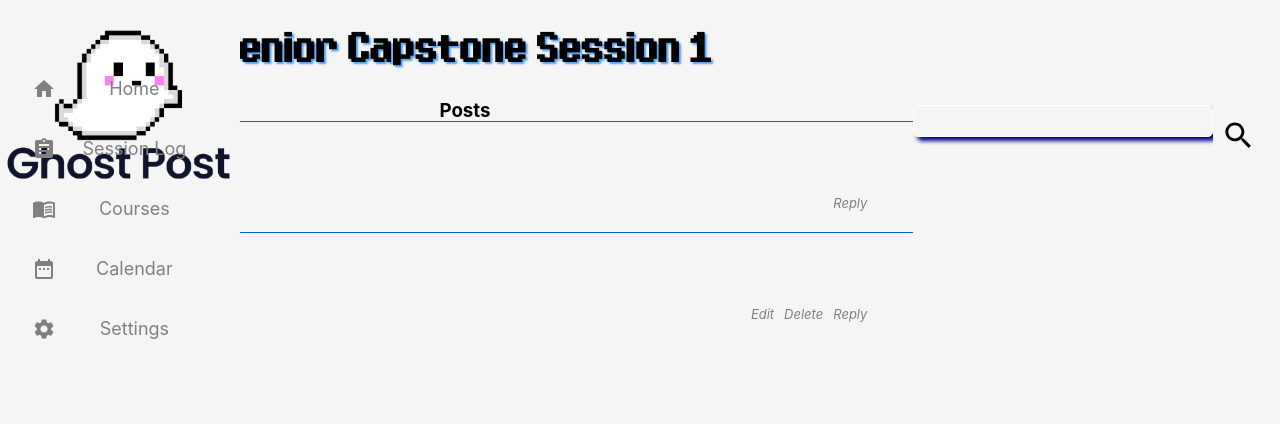
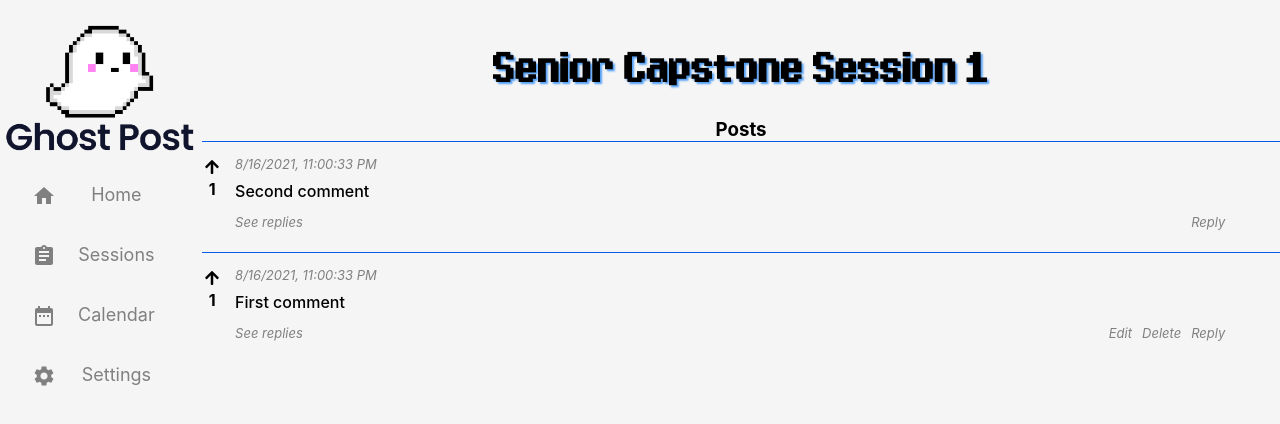
Before and after one commit to marideguia/ghost-post, a React (Create React App) app in the folder client/: page /Archposts in a window 1280 px wide. Shown: the top 424 px of the page. Built offline with nearby package versions, Linux system fonts and the light colour scheme.

Commit message:
update styles for web

```diff
--- a/client/src/components/ArchPosts.js
+++ b/client/src/components/ArchPosts.js
@@ -10,7 +10,7 @@ import {
 import Post from "./Post.js"
 import Header from "./Header.js"
 import Sidebar from "./Sidebar.js"
-import SearchBar from "./SearchBar.js"
+// import SearchBar from "./SearchBar.js"
 
 
 const Posts = ({currentUserID}) => {
@@ -119,7 +119,13 @@ const Posts = ({currentUserID}) => {
           <div className="a-posts-container">
             {/* Form to submit posts */}
 
-            {rootPosts.map( (rootPost) => (
+            {!posts ?
+              <div className="no-posts">
+                {console.log("nope")}
+                No posts yet.
+              </div>
+            :
+              rootPosts.map( (rootPost) => (
               // <div key={rootPost.PostID}>{rootPost.Text}</div>
               <Post
                 key={rootPost.PostID}
@@ -149,7 +155,7 @@ const Posts = ({currentUserID}) => {
         {/* posts */}
       </div>
       {/* p-container */}
-      <SearchBar />
+      {/* <SearchBar /> */}
     </div>
     // column-container
   )
--- a/client/src/components/Home.css
+++ b/client/src/components/Home.css
@@ -1,12 +1,9 @@
 .column-cont {
     display:flex;
     justify-content:center;
-    /* align-items: center; */
     height: 100vh;
     width: 100%;
     background-color: whitesmoke;
-    justify-content:space-between;
-    flex-shrink: 0;
 }
 
 h2 {
@@ -20,7 +17,8 @@ h2 {
     align-items: center;
     width:100%;
     height: 100%;
-    /* float:right; */
+    margin: 0 10px 0 10px;
+    /* background-color: green; */
 }
 
 .recents-items{
@@ -96,9 +94,7 @@ h2 {
   display:flex;
   align-items:center;
   width: 80%;
-  /* height: 100%; */
   gap: 1.5%;
-  /* background-color: yellow; */
 }
 
 .h-cj-cont button {
@@ -122,12 +118,14 @@ h2 {
 }
 
 .left-img {
-  max-width: 100%;
+  min-width: 100%;
+  min-height: 100%;
   object-fit: cover;
 }
 
 .left2-img{
-  max-width: 100%;
+  min-width: 100%;
+  min-height: 100%;
   object-fit: cover;
 }
 
--- a/client/src/components/Home.js
+++ b/client/src/components/Home.js
@@ -4,9 +4,9 @@ import SearchBar from "./SearchBar"
 import { useState, useEffect } from "react";
 import SideBar from './Sidebar'
 import "./Home.css"
-import Carousel from './Carousel'
+// import Carousel from './Carousel'
 import Header from './Header'
-import Course from './Course';
+// import Course from './Course';
 // https://create.vista.com/unlimited/stock-photos/219684892/stock-photo-african-american-lecturer-talking-audience/
 import Image1 from './stock-photo-african-american-lecturer-talking-audience.jpg'
 import Image2 from './william-moreland-unsplash.jpg'
@@ -15,6 +15,7 @@ import {
   getSessions as getSessionsApi,
 } from "../api.js"
 import SessionSquare from './SessionSquare';
+import {isMobile} from 'react-device-detect';
 
 const Home = ( {currentUserID} ) => {
   // const [userCourses, setUserCourses] = useState([]);
@@ -38,8 +39,6 @@ const Home = ( {currentUserID} ) => {
 
   const userID = String(currentUserID)
   let yourIndex = 0
-
-  const yourSessions = userSessions
 
   return (
     <div className="column-cont">
@@ -94,9 +93,9 @@ const Home = ( {currentUserID} ) => {
               ))}
             </div> */}
 
-            { !yourSessions ?
+            { userSessions ?
               <div className="sq-list">
-                { yourSessions.map( (yourSession) => (
+                { userSessions.map( (yourSession) => (
                   <SessionSquare
                     index={yourIndex+=1}
                     key={yourSession.SessionID}
--- a/client/src/components/PostForm.js
+++ b/client/src/components/PostForm.js
@@ -1,5 +1,6 @@
 import {useState, useRef} from 'react'
 import React from 'react'
+
 
 // Form to submit posts
 const PostForm = ({
--- a/client/src/components/Posts.js
+++ b/client/src/components/Posts.js
@@ -12,12 +12,10 @@ import Post from "./Post.js"
 import PostForm from "./PostForm.js"
 import Header from "./Header.js"
 import Sidebar from "./Sidebar.js"
-// import PSearch from "./PSearch.js"
 import { useStore } from '../store/Store';
 import {useParams} from "react-router-dom";
 import axios from "axios";
-
-import SearchBar from "./SearchBar"
+// import SearchBar from "./SearchBar"
 
 const Posts = ({currentUserID}) => {
   let { id } = useParams();
@@ -34,6 +32,7 @@ const Posts = ({currentUserID}) => {
   const rootPosts = posts.filter( (post) => post.ParentID === null)
     .sort( (a,b) => a.Upvotes.length - b.Upvotes.length)
     .reverse()
+
 
   // Get replies, sort by upvotes in descending order
   const getReplies = (postID) => {
@@ -177,7 +176,12 @@ const Posts = ({currentUserID}) => {
           <div className="posts-container">
             {/* Form to submit posts */}
 
-            {rootPosts.map( (rootPost) => (
+            { !posts ?
+              <div className="no-posts">
+                <p>No posts yet.</p>
+              </div>
+              :
+              rootPosts.map( (rootPost) => (
               // <div key={rootPost.PostID}>{rootPost.Text}</div>
               <Post
                 key={rootPost.PostID}
@@ -193,7 +197,8 @@ const Posts = ({currentUserID}) => {
                 removeUpvote={removeUpvote}
                 arch={false}
               />
-            ))}
+              ))
+            }
           </div> {/* posts-container */}
           <div className="posts-form">
             <div className="posts-form-title">
@@ -209,7 +214,7 @@ const Posts = ({currentUserID}) => {
 
       </div>
       {/* p-container */}
-      <SearchBar />
+      {/* <SearchBar /> */}
 
     </div>
     // column-container
--- a/client/src/components/SearchBar.css
+++ b/client/src/components/SearchBar.css
@@ -56,12 +56,9 @@ input:focus {
 .dataItem p {
   margin-left: 10px;
 }
+
 a {
   text-decoration: none;
-}
-
-a:hover {
-  background-color: lightgrey;
 }
 
 #clearBtn {
--- a/client/src/components/Sessions.js
+++ b/client/src/components/Sessions.js
@@ -113,7 +113,7 @@ const Sessions = () => {
         </div>
       </div>
 
-      {/* <SearchBar /> */}
+      <SearchBar />
 
     </div>
   )
--- a/client/src/components/Sidebar.css
+++ b/client/src/components/Sidebar.css
@@ -19,7 +19,7 @@
   height: 100vh;
   display:flex;
   justify-content: center;
-  position: fixed;
+  /* position: fixed; */
   top: 0;
   left: -100%;
   transition: 850ms;
@@ -76,6 +76,15 @@
   align-items: center;
 }
 
-span{
-  margin-left: 16px;
+li{
+  width: 100%;
+  /* background-color: green; */
+  display: inline-block;
+  max-width:100%; /* limit width */
+  /* word-break:break-all; wrap extended text */
+  /* border:1px solid red */
 }
+
+span {
+  display: inline-block;
+}
--- a/client/src/components/SidebarData.js
+++ b/client/src/components/SidebarData.js
@@ -19,17 +19,17 @@ export const SidebarData = [
     clssname: 'nav-text'
   },
   {
-    title: "Session Log",
+    title: "Sessions",
     icon: <AssignmentIcon />,
     link: "../ArchPosts",
     clssname: 'nav-text'
   },
-  {
-    title: "Courses",
-    icon: <MenuBookIcon />,
-    link: "../Posts",
-    clssname: 'nav-text'
-  },
+  // {
+  //   title: "Courses",
+  //   icon: <MenuBookIcon />,
+  //   link: "../Posts",
+  //   clssname: 'nav-text'
+  // },
   {
     title: "Calendar",
     icon: <DateRangeIcon />,
--- a/client/src/index.css
+++ b/client/src/index.css
@@ -1,4 +1,4 @@
-html{
+html {
   height: 100%;
 }
 
@@ -30,7 +30,6 @@ code {
   background-repeat: no-repeat;
   display: flex;
   color:black;
-
 }
 
 /* HEADER.JS STYLES */
@@ -47,41 +46,41 @@ code {
 
 .page-title {
   text-shadow: 2px 2px 2px #519ef5;
-
-  /* color:white; */
 }
 
 .bell {
   margin: auto 15px;
-  /* color: white; */
 }
 
 /* POSTS.JS STYLES */
 .p-column-container {
   height: 100vh;
+  width: 100%;
   display:flex;
   justify-content: center;
   background-color: whitesmoke;
-
 }
 
 .p-container {
-  /* left: 240px; */
-  display:flex;
+  display: flex;
   flex-direction: column;
-  width: 70%;
+  justify-content:center;
+  align-items: center;
+  width:100%;
   height: 100%;
+  /* background-color: green; */
 }
 
 .archp-container {
   display: flex;
   flex-direction: column;
-  width: 70%;
+  justify-content:center;
+  align-items: center;
+  width: 100%;
   height: 100%;
 }
 
 .posts-title {
-  /* color: white; */
   color: black;
   text-align: center;
 }
@@ -89,15 +88,31 @@ code {
 .posts {
   display: flex;
   flex-direction: column;
+  align-items:center;
+  width: 100%;
+  /* gap: 1.5%; */
 }
 
 .posts-container {
   overflow-y: scroll;
   height: 65vh;
+  width:100%;
+}
+
+.no-posts {
+  display: flex;
+  justify-content: center;
+  align-items: center;
+  text-align: center;
+  width: 100%;
+  height: 100%;
+  font-style: italic;
+  background-color: lightgray;
 }
 
 .a-posts-container{
   overflow-y: scroll;
+  width: 100%;
   height: 80vh;
 }
 
@@ -121,10 +136,7 @@ code {
 }
 
 .posts-form-title {
-  /* margin: 15px; */
   font-weight: bold;
-  /* color: white; */
-  /* color: black; */
   padding-left: 10px;
   padding-bottom: 5px;
 }
@@ -175,10 +187,10 @@ code {
   margin-top: 15px;
   color: rgb(74, 220, 74);
 }
+
 .post-upvote:hover, .post-upvoted:hover {
   cursor: pointer;
 }
-
 
 .upvote-lbl{
   margin-top: 5px;
@@ -190,7 +202,6 @@ code {
   margin: 0px 5px;
   padding: 10px;
   width: 95%;
-  /* display: flex; */
 }
 
 .top-row {
--- a/client/src/pages/Login.css
+++ b/client/src/pages/Login.css
@@ -18,9 +18,7 @@
   background-position: center;
   background-size: 100vw 100vh;
 }
-a:hover{
-  background-color: transparent;
-}
+
 /*
 input[type="text"],
 input[type="username"] {
```
Also changed, not shown: client/src/components/Post.js (+6 -4 lines).
